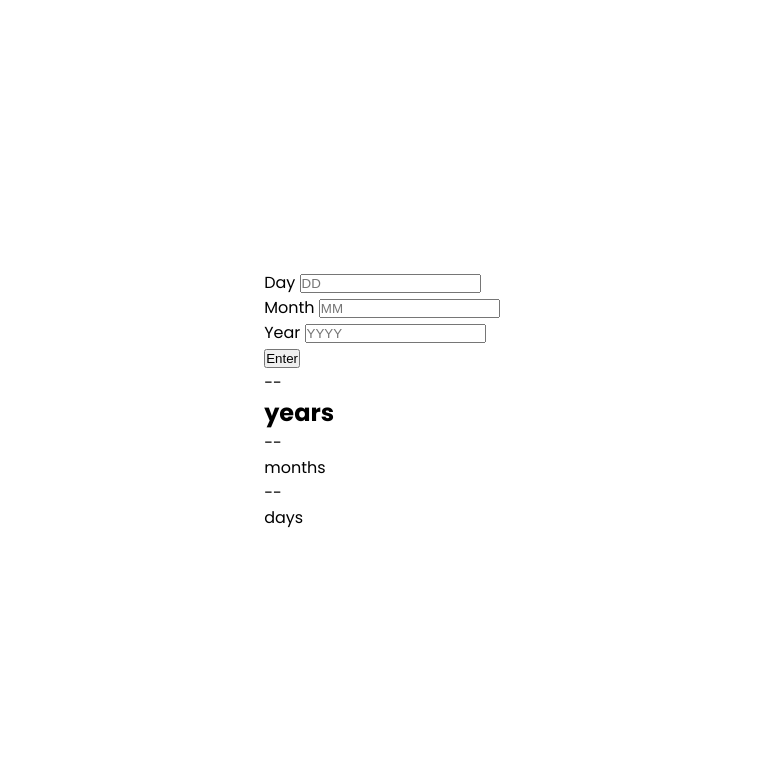
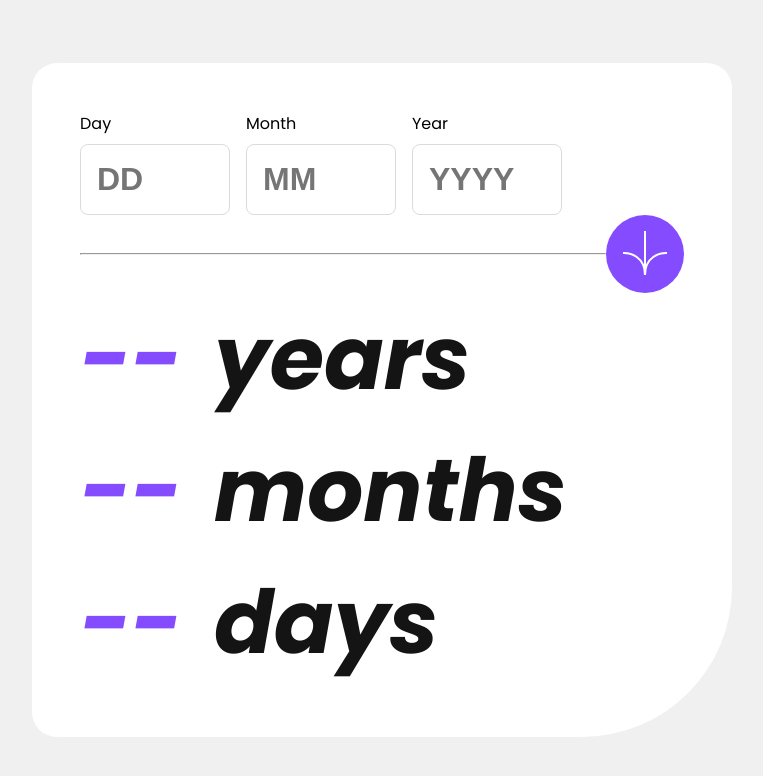
Before and after one commit to osaaroh/61_age-calculator-app, a plain HTML site: page index.html in a window 1280 px wide. Shown: the whole page, without its empty margins (258-1021 px from the left). Drawn offline with Linux system fonts and the light colour scheme.

Commit message:
upload style.css

```diff
--- a/css/styles.css
+++ b/css/styles.css
@@ -36,4 +36,67 @@ body{
     align-items: center;
     min-height: 100vh;
     font-family: var(--font-poppins);
+    background-color: var(--off-white);
 }
+
+.card{
+    background-color: var(--white);
+    padding: 3rem;
+    border-radius: 25px 25px 150px 25px;
+    width: 700px;
+}
+
+.fields{
+    display: flex;
+    gap: 1rem;
+}
+
+.input__group{
+    display: flex;
+    flex-direction: column;
+    gap: 0.55rem;
+}
+.input__group input{
+    padding: 1rem;
+    font-size: 2rem;
+    font-weight: 700;
+    border-radius: 8px;
+    max-width: 150px;
+    border: 1px solid var(--light-grey);
+}
+
+.button__section{
+    display: flex;
+    align-items: center;
+    /* width: 130%; */
+}
+.button__section hr{
+    display: block;
+    width: 100%;
+}
+.button__section button{
+    background-color: var(--purple);
+    border: none;
+    border-radius: 50%;
+    aspect-ratio: 1;
+    width: 78px;
+    height: 78px;
+}
+
+.result{
+    color: var(--off-black);
+}
+.result__group{
+    display: flex;
+    align-items: center;
+    gap: 2rem;
+}
+
+.result .calculated-value, .result .text{
+    font-size: 5.5rem;
+    font-weight: 700;
+    font-style: italic;
+}
+.result .calculated-value{
+    color: var(--purple);
+}
--- a/index.html
+++ b/index.html
@@ -11,35 +11,36 @@
 
 </head>
 <body>
-  <main>
+  <main class="card">
     <div class="fields">
-      <div>
+      <div class="input__group">
         <label for="">Day</label>
         <input type="text" name="" id="" placeholder="DD">
       </div>
-      <div>
+      <div class="input__group">
         <label for="">Month</label>
         <input type="text" name="" id="" placeholder="MM">
       </div>
-      <div>
+      <div class="input__group">
         <label for="">Year</label>
         <input type="text" name="" id="" placeholder="YYYY">
       </div>
     </div>
-    <div class="button">
-      <button>Enter</button>
+    <div class="button__section">
+      <hr>
+      <button><img src="./assets/images/icon-arrow.svg" alt="arrow"></button>
     </div>
 
     <section class="result">
-      <div class="result__years">
+      <div class="result__group result__years">
         <p class="calculated-value">--</p>
         <h1 class="text">years</h1>
       </div>
-      <div class="result__months">
+      <div class="result__group result__months">
         <p class="calculated-value">--</p>
         <p class="text">months</p>
       </div>
-      <div class="result__days">
+      <div class="result__group result__days">
         <p class="calculated-value">--</p>
         <p class="text">days</p>
       </div>
```
